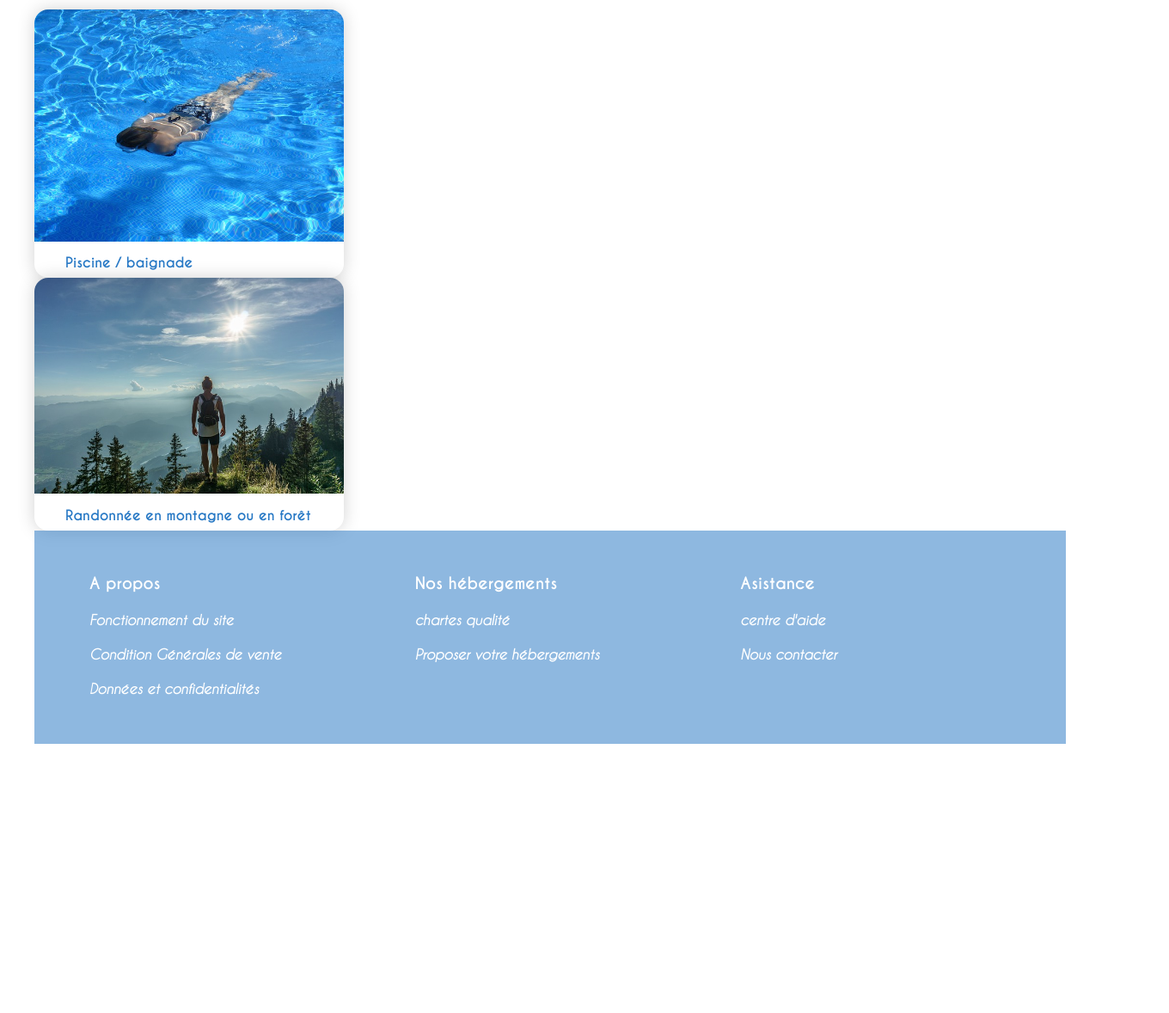
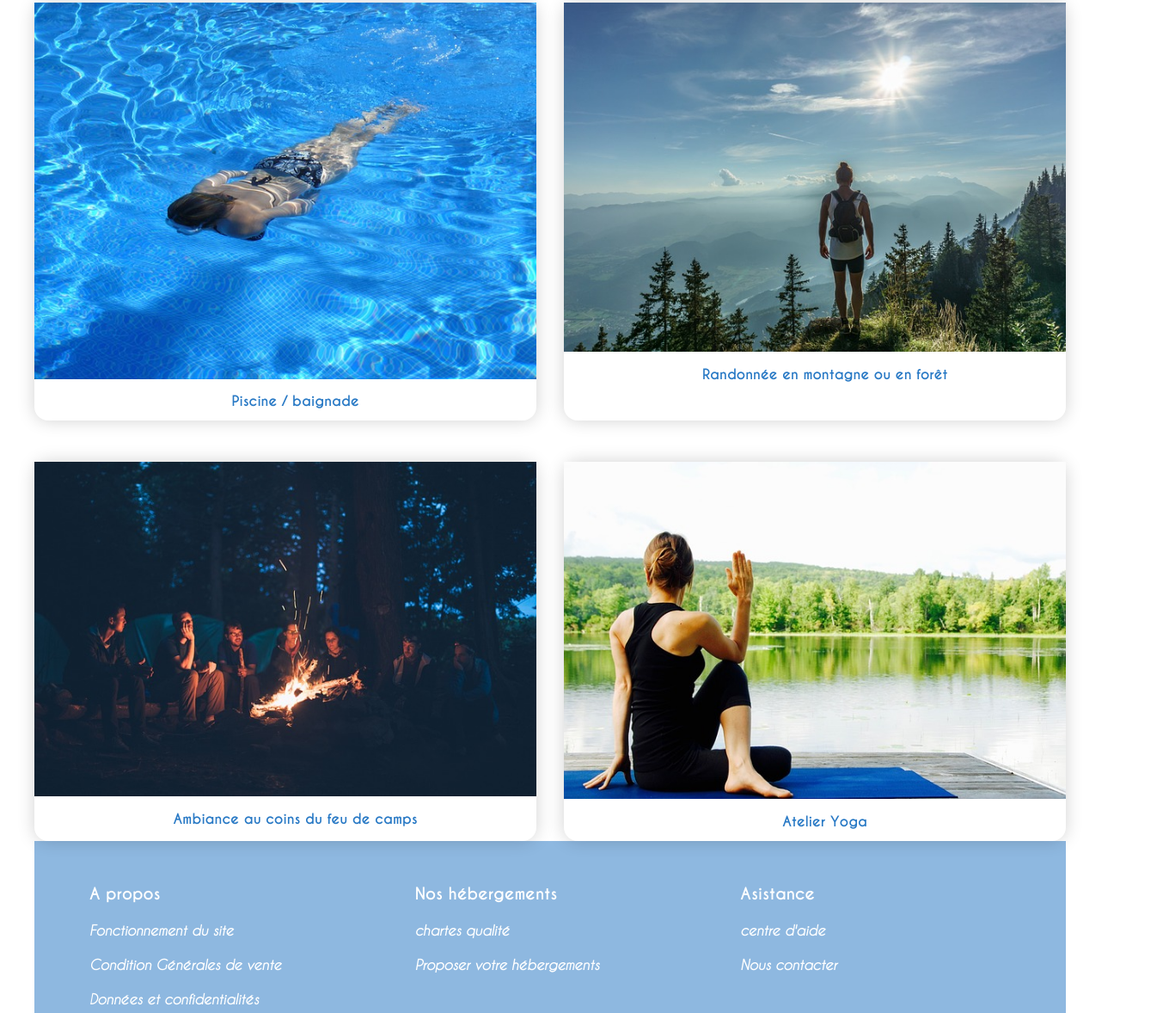
Before and after one commit to AliceDell/openclassroom-Booki, a plain HTML site: page index.html in a window 1280 px wide. Shown: the part 2624-3802 px from the top of the page at 86% size, 1360 px wide, since content can reach past the window. Before the commit the page ends 3497 px from the top, so only its background shows below. Drawn offline with Linux system fonts and the light colour scheme.

Commit message:
mise à jour du site

```diff
--- a/index.html
+++ b/index.html
@@ -153,21 +153,23 @@
    </section>
    <section class="activity" id="activity">
       <h1 class="activityTitle">Découvrez toutes nos activités : </h1>
-      <div class="activityMain">
-         <article class="blockActivity">
-
-         </article>
+      <div class="activity-groups">
          <article class="blockActivity">
             <img class="swimming" src="./Images/baignade.jpg" alt="femme qui nage dans une grande Piscine">
             <p class = "activitySubtile">Piscine / baignade</p>
          </article>
-         <article class="blockActivity2">
-            <img class="randonnee" src="./Images/randonee.jpg" alt="femme qui nage dans une grande Piscine">
+         <article class="blockActivity">
+            <img class="randonnee" src="./Images/randonee.jpg" alt="homme face à une montagne">
             <p class = "activitySubtile">Randonnée en montagne ou en forêt</p>
          </article>
-         <article class="blockActivity3"></article>
-         <article class="blockActivity4"></article>
-
+         <article class="blockActivity">
+            <img class="randonnee" src="./Images/feu_camp.jpg" alt="groupe face à un campement">
+            <p class = "activitySubtile">Ambiance au coins du feu de camps</p>
+         </article>
+         <article class="blockActivity">
+            <img class="randonnee" src="./Images/yoga.jpg" alt="femme pratiquant le yoga">
+            <p class = "activitySubtile">Atelier Yoga</p>
+         </article>
       </div>
    </section>
 
--- a/style.css
+++ b/style.css
@@ -210,52 +210,45 @@
         justify-content: space-between;
         font-family:"caviar-b";
         width: 100%;
-        margin:4% 10% 2%;
+
     }
 
     .activitySubtile
     {
         font-family:"caviar-b";
         width: 100%;
-        margin:4% 10% 2%;
+        margin:2% 2% 2%;
+        text-align: center;
         color: #2879c5;
     }
 
     .activity
     {
+       display: grid;
 
-        grid-template-columns: repeat(4, 1fr);
-        grid-template-rows: auto 14rem 2rem 2rem 2rem 14rem;
     }
-
+        .activity-groups
+        {
+            display: grid;
+            column-gap: 2rem;
+            row-gap: 3rem;
+            grid-template-columns: repeat(2, 4fr);
+            justify-content: center;
+        }
             .blockActivity
             {
                 box-shadow: 0 0 20px #0000002e;
                 border-radius: 1rem;
-            overflow: hidden;
-            display: flex;
-            flex-direction: column;
-            width: 30%;
+                width: 100%;
             }
                 .swimming
                 {
 
                     width: 100%;
                 }
-
-        .blockActivity2
-        {
-            box-shadow: 0 0 20px #0000002e;
-            border-radius: 1rem;
-            overflow: hidden;
-            display: flex;
-            flex-direction: column;
-            width: 30%
-
-        }
                 .randonnee
                 {
-
+                    width: 100%;
                 }
     /*footer*/
     .footer
```
Also changed, not shown: Images/feu_camp.jpg (added), Images/yoga.jpg (added). Lines whose indentation alone changed are shown as unchanged.
